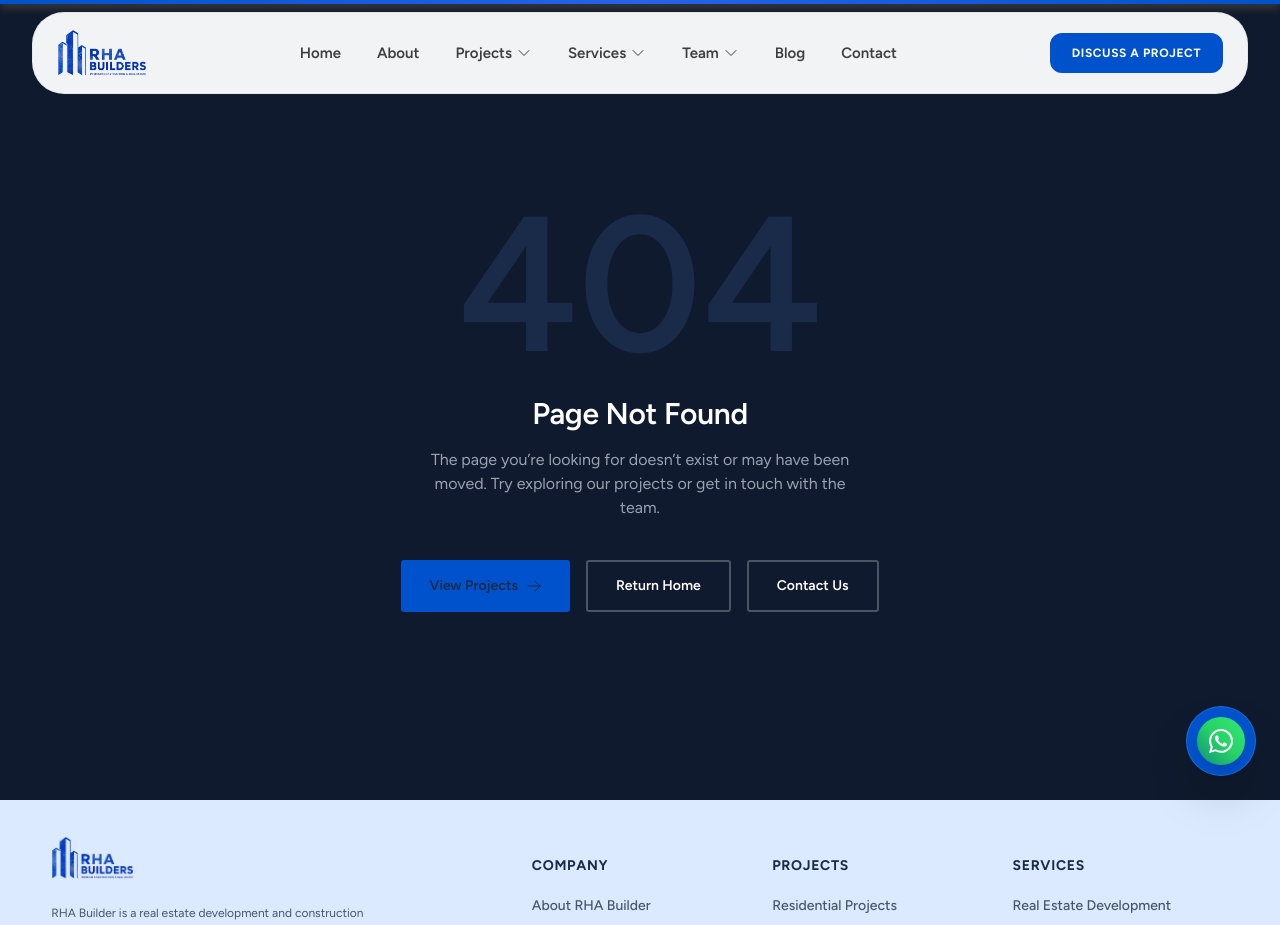
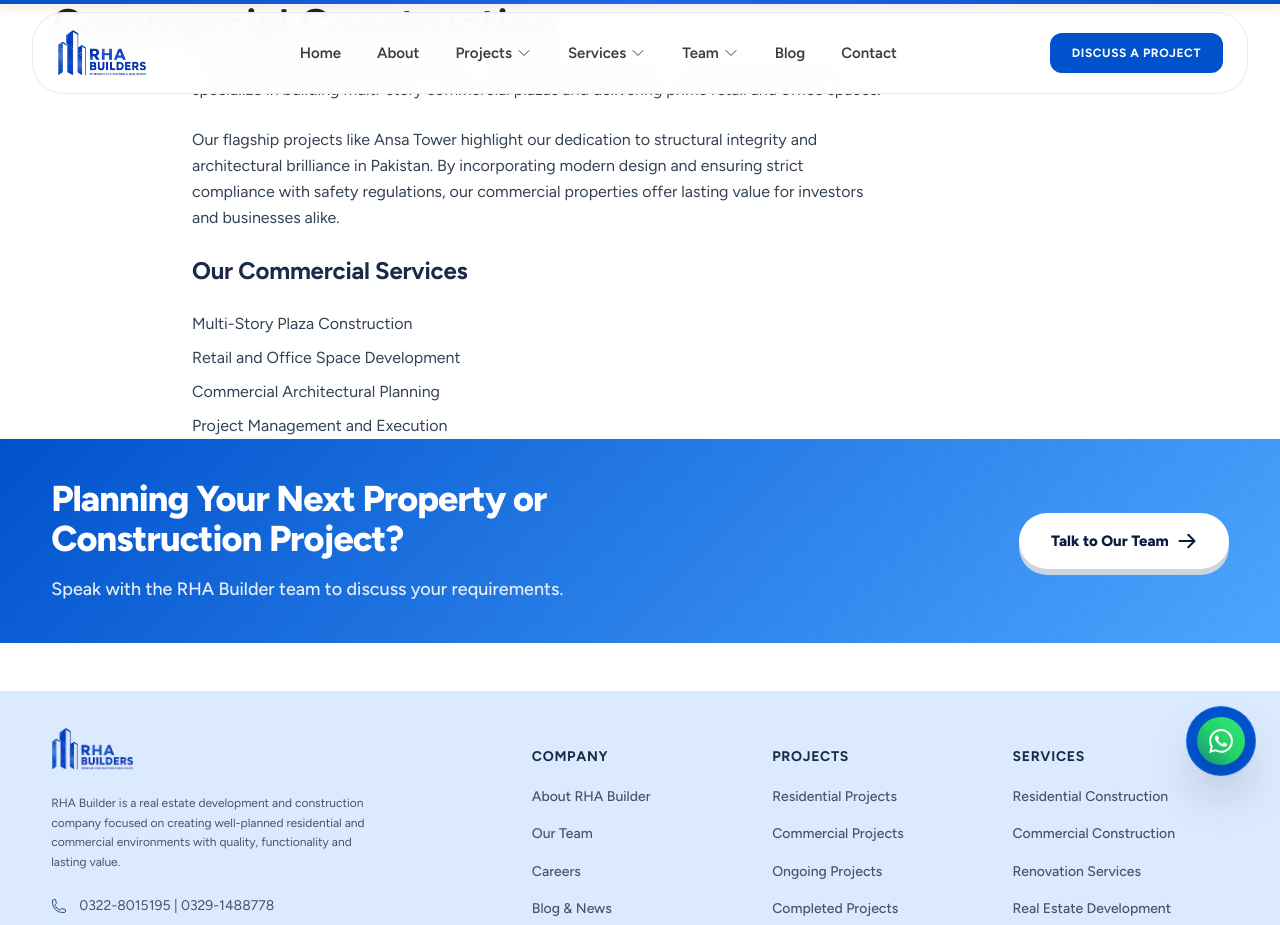
Before and after one commit to talharabani/RhaBuilder, a Next.js app: page /commercial-construction in a window 1280 px wide. Before the commit this address had no page. Shown: the top 925 px of the page. Built offline with nearby package versions, Linux system fonts and the light colour scheme.

Commit message:
Optimize local SEO for Lahore and add service pages

```diff
--- /dev/null
+++ b/src/app/commercial-construction/page.tsx
@@ -0,0 +1,38 @@
+import { Metadata } from "next";
+import { SectionHeader } from "@/components/ui/SectionHeader";
+import { CTABand } from "@/components/sections/CTABand";
+
+export const metadata: Metadata = {
+  title: "Commercial Construction Company in Lahore | RHA Builders",
+  description: "Expert commercial construction and plaza development in Lahore, Pakistan. RHA Builders specializes in commercial real estate projects.",
+};
+
+export default function CommercialConstructionPage() {
+  return (
+    <div className="bg-white pt-24 pb-12">
+      <div className="container-site">
+        <SectionHeader
+          title="Commercial Construction"
+          subtitle="Top Commercial Real Estate Developers in Lahore"
+          centered
+        />
+        <div className="max-w-4xl mx-auto mt-12 text-slate-700 leading-relaxed space-y-6">
+          <p>
+            RHA Builders has been a leading force in commercial construction in Lahore since 2006. We specialize in building multi-story commercial plazas and delivering prime retail and office spaces.
+          </p>
+          <p>
+            Our flagship projects like Ansa Tower highlight our dedication to structural integrity and architectural brilliance in Pakistan. By incorporating modern design and ensuring strict compliance with safety regulations, our commercial properties offer lasting value for investors and businesses alike.
+          </p>
+          <h3 className="text-2xl font-bold text-[#1a2b4a] mt-8 mb-4">Our Commercial Services</h3>
+          <ul className="list-disc pl-5 space-y-2">
+            <li>Multi-Story Plaza Construction</li>
+            <li>Retail and Office Space Development</li>
+            <li>Commercial Architectural Planning</li>
+            <li>Project Management and Execution</li>
+          </ul>
+        </div>
+      </div>
+      <CTABand />
+    </div>
+  );
+}
--- a/src/app/layout.tsx
+++ b/src/app/layout.tsx
@@ -47,6 +47,9 @@ export const metadata: Metadata = {
     "residential construction Pakistan",
     "turnkey homes Pakistan",
     "Ansa Tower",
+    "Faryad Hussain",
+    "Hasalmi Market",
+    "Construction Company in Lahore",
   ],
   authors: [{ name: "RHA Builders" }],
   creator: "RHA Builders",
@@ -129,7 +132,12 @@ export default function RootLayout({
                 },
                 areaServed: ["Lahore", "Islamabad", "Pakistan"],
                 description:
-                  "RHA Builders is a premier real estate development and construction company in Pakistan, specializing in commercial plazas and residential properties with flexible installment plans.",
+                  "RHA Builders is a premier construction company in Lahore providing residential construction, commercial construction, renovation, and property development services.",
+                sameAs: [
+                  "https://www.facebook.com/rhabuilders",
+                  "https://www.instagram.com/rhabuilders",
+                  "https://www.linkedin.com/company/rhabuilders"
+                ]
               },
               {
                 "@context": "https://schema.org",
--- a/src/app/page.tsx
+++ b/src/app/page.tsx
@@ -34,9 +34,9 @@ const StatsBar = dynamic(() => import("@/components/ui/AnimatedCounter").then(mo
 const CTABand = dynamic(() => import("@/components/sections/CTABand").then(mod => mod.CTABand));
 
 export const metadata: Metadata = {
-  title: "RHA Builders | Residential & Commercial Real Estate Development",
+  title: "RHA Builders Lahore | Construction Company in Lahore, Pakistan",
   description:
-    "Explore RHA Builders' residential and commercial developments, construction capabilities, project updates and opportunities. Speak with our team.",
+    "RHA Builders is a construction company in Lahore providing residential construction, commercial construction, renovation and property development services. Led by Faryad Hussain, located near Hasalmi Market.",
   alternates: { canonical: "https://rhabuilder.com" },
 };
 
--- a/src/components/layout/Footer.tsx
+++ b/src/components/layout/Footer.tsx
@@ -22,10 +22,10 @@ const footerLinks = {
     { href: "/projects?status=completed", label: "Completed Projects" },
   ],
   services: [
+    { href: "/residential-construction", label: "Residential Construction" },
+    { href: "/commercial-construction", label: "Commercial Construction" },
+    { href: "/renovation", label: "Renovation Services" },
     { href: "/services/real-estate-development", label: "Real Estate Development" },
-    { href: "/services/residential-construction", label: "Residential Construction" },
-    { href: "/services/commercial-development", label: "Commercial Development" },
-    { href: "/services/construction-management", label: "Construction Management" },
     { href: "/services/turnkey-solutions", label: "Turnkey Solutions" },
   ],
   legal: [
--- a/src/components/sections/HeroHeading.tsx
+++ b/src/components/sections/HeroHeading.tsx
@@ -5,9 +5,9 @@ import { motion, AnimatePresence } from "framer-motion";
 import { TextReveal } from "@/components/animation/TextReveal";
 
 const HEADINGS = [
+  "Trusted Construction \n Company in Lahore",
   "Your next chapter \n starts here.",
-  "Constructing visions \n into reality.",
-  "Premium development \n for lasting value."
+  "Constructing visions \n into reality."
 ];
 
 export function HeroHeading() {
```
Also changed, not shown: src/app/renovation/page.tsx (added, +38 -0 lines), src/app/residential-construction/page.tsx (added, +38 -0 lines).
